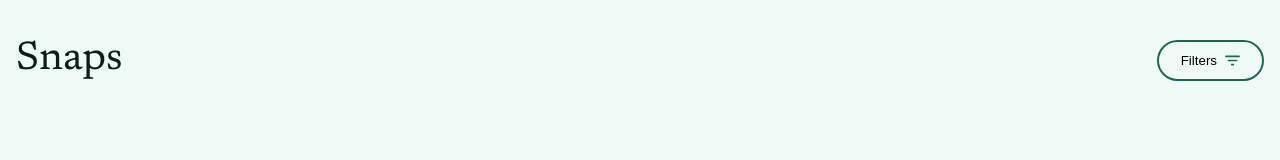
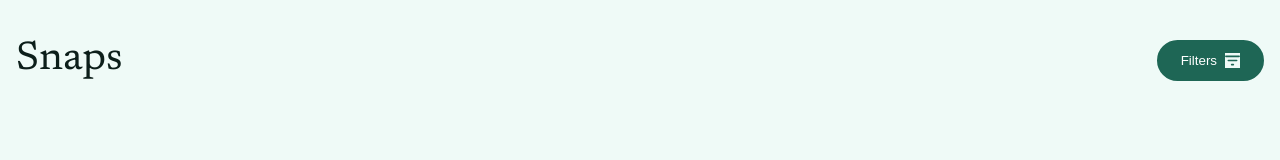
Before and after one commit to sherinkaruvadan/sherin-karuvadan-snaps, a React (Vite) app: page / in a window 1280 px wide. Both pictures are taken after a click on the button "Filters". Shown: the top 160 px of the page. Built offline with nearby package versions, Linux system fonts and the light colour scheme.

Commit message:
update filter tags visible and hidden feature while clicking filter button

```diff
--- a/src/App.css
+++ b/src/App.css
@@ -113,14 +113,14 @@ a {
   align-items: stretch;
   gap: 0.5rem;
 }
+.button:hover, .button__active {
+  background-color: #1E6655;
+  color: #FFFFFF;
+}
 @media screen and (min-width: 768px) {
   .button {
     padding: 0.6875rem 1.375rem;
   }
-}
-.button:hover {
-  background-color: #1E6655;
-  color: #FFFFFF;
 }
 
 .label {
--- a/src/components/Header/Header.jsx
+++ b/src/components/Header/Header.jsx
@@ -4,7 +4,7 @@ import filterIcon from "../../assets/images/Filter.svg";
 import tags from "../../data/tags.json";
 
 export default function Header() {
-  console.log(tags);
+  // console.log(tags);
 
   //manage visibility of filters
   const [isFilter, setIsFilter] = useState(false);
@@ -14,11 +14,21 @@ export default function Header() {
     console.log(isFilter);
     setIsFilter(!isFilter);
   };
+
+  //manage visibility of image on label click
+  const [isFilterSelected, setIsFilterSelected] = useState(false);
+
+  const filterHandler = ()=>{
+    console.log(" label clicked");
+    console.log(isFilterSelected);
+    setIsFilterSelected(!isFilterSelected);
+  }
+
   return (
     <header className="header">
       <nav className="header__nav">
         <h2 className="header__wordmark logo">Snaps</h2>
-        <button onClick={buttonHandler} className="button button__filter">
+        <button onClick={buttonHandler} className= {`button button__filter ${isFilter ? "button__active":""}`}>
           Filters
           <img src={filterIcon} alt="Filter Icon" className="button__filter" />
         </button>
@@ -28,7 +38,7 @@ export default function Header() {
         <div className="header__filter-labels">
           {tags.map((tag, index) => {
             return (
-              <button key={index} className="header__filter-label label">
+              <button onClick={filterHandler} key={index} className="header__filter-label label">
                 {tag}
               </button>
             );
--- a/src/styles/partials/_global.scss
+++ b/src/styles/partials/_global.scss
@@ -49,35 +49,34 @@ p {
   }
 }
 
-li{
+li {
   list-style-type: none;
 }
-a{
+a {
   text-decoration: none;
   color: $primary-text-color;
 }
 
-.logo{
+.logo {
   padding: 1.5rem 0;
 }
 
-.button{
-    padding: .5rem 1rem;
+.button {
+  padding: 0.5rem 1rem;
   border-radius: 3rem;
   border: 2px solid $primary-accent-color;
   cursor: pointer;
-    &__filter{
+  &__filter {
     background-color: $primary-background-color;
     @include flex(row);
-      gap: .5rem;
+    gap: 0.5rem;
   }
-    @include tablet{
-        padding: .6875rem 1.375rem;
-    }
-    &:hover{
+  &:hover, &__active{
     background-color: $primary-accent-color;
     color: $alternate-text-color;
-
+  }
+  @include tablet {
+    padding: 0.6875rem 1.375rem;
   }
 }
 
@@ -87,18 +86,18 @@ a{
   font-family: $primary-font;
   font-weight: 500;
   font-size: 0.75rem;
-  line-height: .9375rem;
-  padding: .375rem .5rem;
-  border-radius: .375rem;
+  line-height: 0.9375rem;
+  padding: 0.375rem 0.5rem;
+  border-radius: 0.375rem;
   border: 1px solid $primary-accent-color;
   cursor: pointer;
-  @include tablet{
-    font-size: .875rem;
+  @include tablet {
+    font-size: 0.875rem;
     line-height: 1.0938rem;
-    padding: .5rem .75rem;
-    border-radius: .75rem;
+    padding: 0.5rem 0.75rem;
+    border-radius: 0.75rem;
   }
-  &:hover{
+  &:hover {
     background-color: $primary-accent-color;
     color: $alternate-text-color;
   }
```
Also changed, not shown: 1 other file (tests, documents, lock files or other folders). Lines whose indentation alone changed are shown as unchanged.
